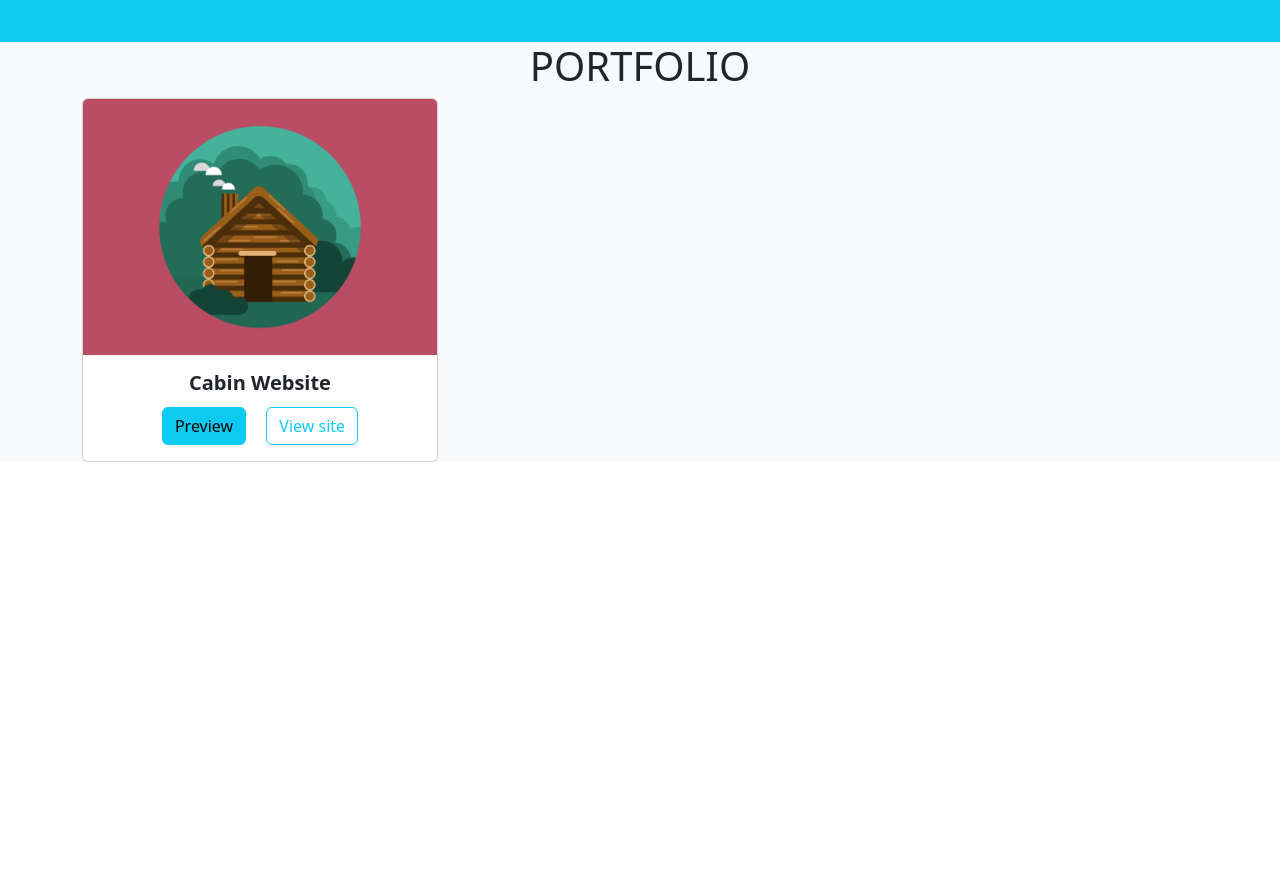
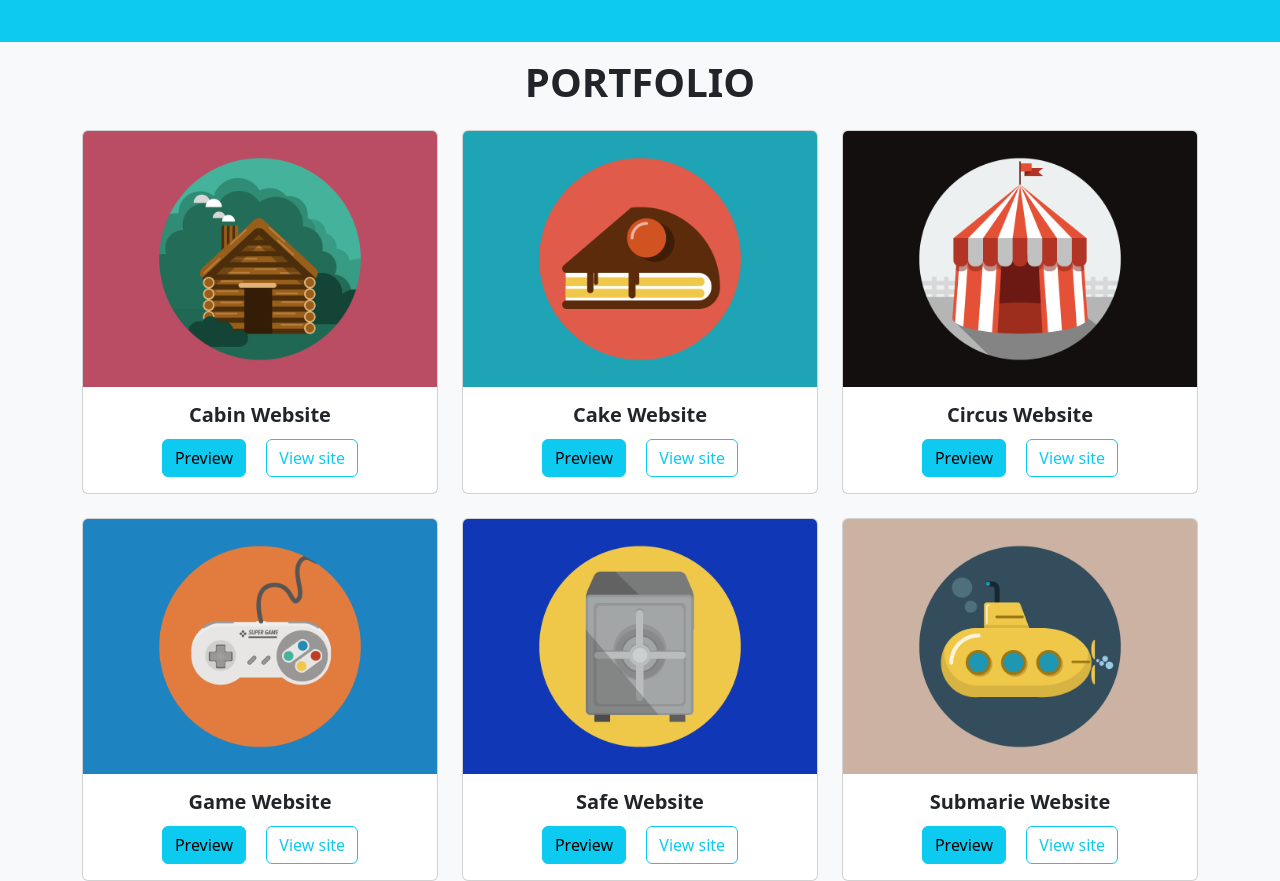
Before and after one commit to CampanelliEmanuele/bootstrap-html-freelancer, a plain HTML site: page index.html in a window 1280 px wide. Shown: the part 780-1661 px from the top of the page. Before the commit the page ends 1242 px from the top, so only its background shows below. Drawn offline with nearby package versions, Linux system fonts and the light colour scheme.

Commit message:
Complete: cards section

```diff
--- a/index.html
+++ b/index.html
@@ -38,13 +38,76 @@
 
         <div class="container-fluid bg-body-tertiary">
             <div class="container text-center">
-                <h1>PORTFOLIO</h1>
+                <h1 class="fw-semibold py-3">PORTFOLIO</h1>
+
+                <!-- CARDS -->
                 <div class="row row-cols-1 row-cols-md-3 g-4">
+                    <!-- CARD 1 -->
                     <div class="col">
                         <div class="card text-center">
-                            <img src="./img/assets/portfolio/cabin.png" class="card-img-top" alt="image-1">
+                            <img src="./img/assets/portfolio/cabin.png" class="card-img-top" alt="cabine-image">
                             <div class="card-body">
                                 <h5 class="card-title fw-semibold pb-1">Cabin Website</h5>
+                                <a href="#" class="btn btn-info text-black me-3">Preview</a>
+                                <a href="#" class="btn border border-info text-info">View site</a>
+                            </div>
+                        </div>
+                    </div>
+
+                    <!-- CARD 2 -->
+                    <div class="col">
+                        <div class="card text-center">
+                            <img src="./img/assets/portfolio/cake.png" class="card-img-top" alt="cake-image">
+                            <div class="card-body">
+                                <h5 class="card-title fw-semibold pb-1">Cake Website</h5>
+                                <a href="#" class="btn btn-info text-black me-3">Preview</a>
+                                <a href="#" class="btn border border-info text-info">View site</a>
+                            </div>
+                        </div>
+                    </div>
+
+                    <!-- CARD 3 -->
+                    <div class="col">
+                        <div class="card text-center">
+                            <img src="./img/assets/portfolio/circus.png" class="card-img-top" alt="circus-image">
+                            <div class="card-body">
+                                <h5 class="card-title fw-semibold pb-1">Circus Website</h5>
+                                <a href="#" class="btn btn-info text-black me-3">Preview</a>
+                                <a href="#" class="btn border border-info text-info">View site</a>
+                            </div>
+                        </div>
+                    </div>
+
+                    <!-- CARD 4 -->
+                    <div class="col">
+                        <div class="card text-center">
+                            <img src="./img/assets/portfolio/game.png" class="card-img-top" alt="game-image">
+                            <div class="card-body">
+                                <h5 class="card-title fw-semibold pb-1">Game Website</h5>
+                                <a href="#" class="btn btn-info text-black me-3">Preview</a>
+                                <a href="#" class="btn border border-info text-info">View site</a>
+                            </div>
+                        </div>
+                    </div>
+
+                    <!-- CARD 5 -->
+                    <div class="col">
+                        <div class="card text-center">
+                            <img src="./img/assets/portfolio/safe.png" class="card-img-top" alt="safe-image">
+                            <div class="card-body">
+                                <h5 class="card-title fw-semibold pb-1">Safe Website</h5>
+                                <a href="#" class="btn btn-info text-black me-3">Preview</a>
+                                <a href="#" class="btn border border-info text-info">View site</a>
+                            </div>
+                        </div>
+                    </div>
+
+                    <!-- CARD 6 -->
+                    <div class="col">
+                        <div class="card text-center">
+                            <img src="./img/assets/portfolio/submarine.png" class="card-img-top" alt="submarine-image">
+                            <div class="card-body">
+                                <h5 class="card-title fw-semibold pb-1">Submarie Website</h5>
                                 <a href="#" class="btn btn-info text-black me-3">Preview</a>
                                 <a href="#" class="btn border border-info text-info">View site</a>
                             </div>
```
